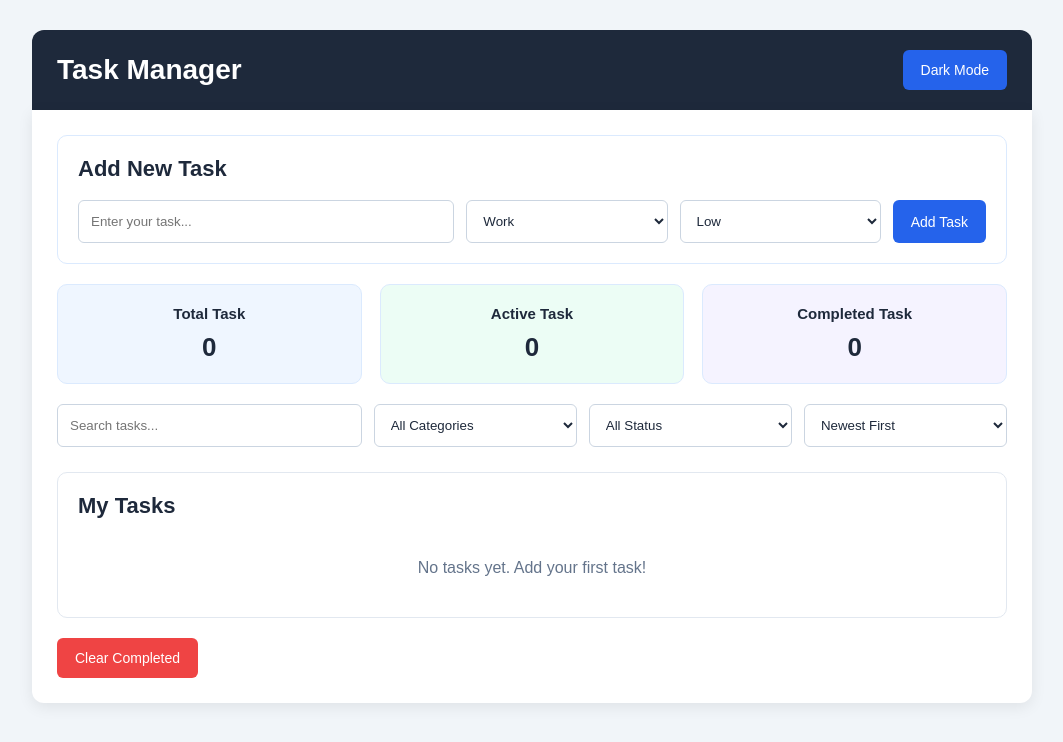
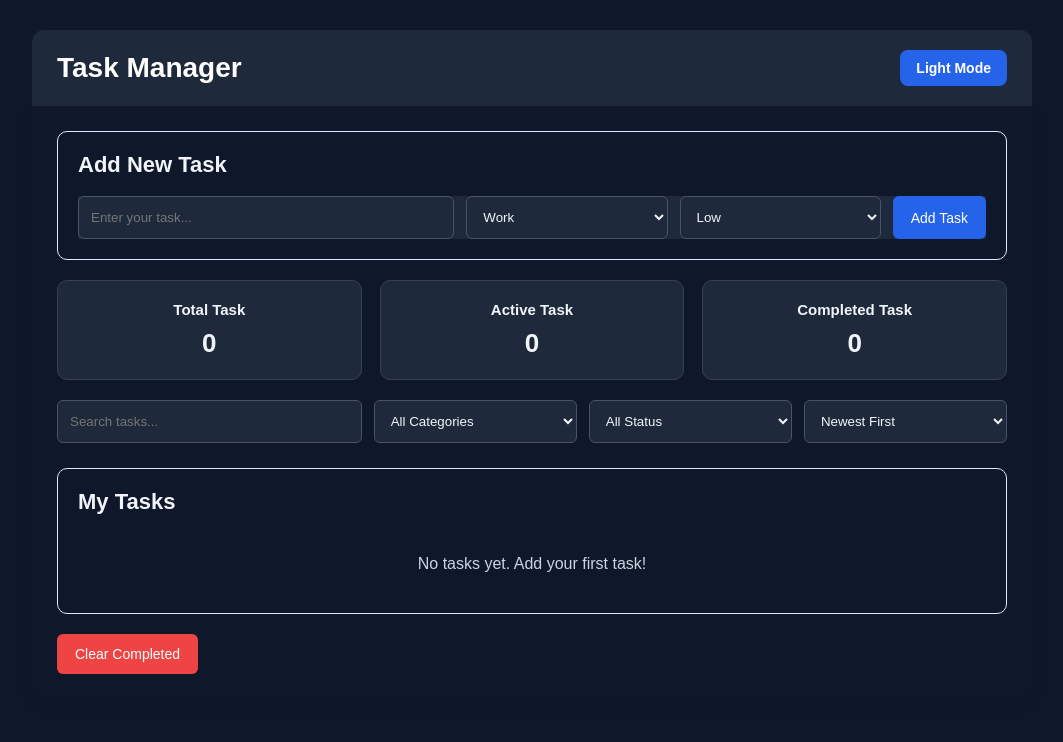
Before and after one commit to Rahul-Damal25/Task-Manager-, a plain HTML site: page index.html in a window 1280 px wide. Both pictures are taken after a click on the button "Dark Mode". Shown: the whole page, without its empty margins (108-1171 px from the left). Drawn offline with Linux system fonts and the light colour scheme.

Commit message:
Add task sorting and dark mode

```diff
--- a/index.html
+++ b/index.html
@@ -10,7 +10,7 @@
 
     <header>
         <h1>Task Manager</h1>
-        <button id="themebtn">Dark Mode</button>
+        <button id="darkmodebtn">Dark Mode</button>
     </header>
 
     <main>
@@ -83,7 +83,7 @@
                 <option value="completed">Completed</option>
             </select>
 
-            <select  id="sortSelect">
+            <select  id="sortselect">
                 <option value="newest">Newest First</option>
                 <option value="oldest">Oldest first</option>
                 <option value="high-low">High to Low</option>
--- a/script.js
+++ b/script.js
@@ -10,6 +10,7 @@ let searchinput = document.getElementById("searchinput");
 let totalcount = document.getElementById("totalcount");
 let activetask = document.getElementById("activetask");
 let completedcount = document.getElementById("Completedcount");
+let darkmodebtn = document.getElementById("darkmodebtn")
 
 function updateTaskCount(){
   totalcount.textContent = tasks.length;
@@ -60,6 +61,42 @@ function renderTasks() {
 
     return matchesSearch && matchesCategory && matchesStatus;
   });
+
+  const sortselect = document.getElementById("sortselect")
+
+  const priorityOrder = {
+    Low : 1,
+    Medium : 2,
+    High : 3
+  }
+
+  const sortvalue  = sortselect.value;
+  // console.log("hii")
+
+  if(sortvalue === "newest"){
+    filteredTasks.sort(function(a,b){
+      return b.createdat - a.createdat;
+    })
+  }
+  else if( sortvalue === "oldest"){
+
+    filteredTasks.sort(function(a,b){
+      return a.createdat - b.createdat
+    })
+  }
+  else if(sortvalue === "high-low"){
+
+   filteredTasks.sort(function(a,b){
+    return priorityOrder[b.priority] - priorityOrder[a.priority]
+   })
+  }
+  else if(sortvalue === "low-high"){
+
+    filteredTasks.sort(function(a,b){
+      return priorityOrder[a.priority] - priorityOrder[b.priority]
+    })
+
+  }
 
   filteredTasks.forEach(function (task) {
     const li = document.createElement("li");
@@ -186,3 +223,19 @@ clearcompleted.addEventListener("click", function () {
     saveTasks();
     renderTasks();
 });
+
+
+darkmodebtn.addEventListener("click",function (){
+  document.body.classList.toggle("dark")
+
+  if(document.body.classList.contains("dark")){
+    darkmodebtn.textContent = "Light Mode"
+  }
+  else{
+    darkmodebtn.textContent = "Dark Mode"
+  }
+})
+
+sortselect.addEventListener("change", function () {
+    renderTasks();
+});
--- a/style.css
+++ b/style.css
@@ -154,10 +154,7 @@ input:focus,select:focus{
 
 }
 
-#tasklist li :hover{
-     background-color: #f1f5f9;
-    border-color: #cbd5e1;
-}
+
 
 #tasklist input[type = "checkbox"]{
     width: 18px;
@@ -210,3 +207,103 @@ input:focus,select:focus{
 #clearcompletedbtn:hover{
     background-color: #dc2626;
 }
+
+
+
+body,
+#taskcounter > div,
+#tasklist li,
+input,
+select {
+    transition: background-color 0.3s ease,
+                color 0.3s ease,
+                border-color 0.3s ease;
+}
+
+
+body.dark {
+    background-color: #0f172a;
+    color: #f1f5f9;
+}
+
+body.dark #taskcounter > div {
+    background-color: #1e293b;
+    color: #f1f5f9;
+    border-color: #334155;
+}
+
+
+body.dark #tasklist li {
+    background-color: #1e293b;
+    color: #f1f5f9;
+    border-color: #334155;
+}
+
+body.dark #tasklist span {
+    color: #f1f5f9;
+}
+
+
+body.dark input,
+body.dark select {
+    background-color: #1e293b;
+    color: #f1f5f9;
+    border: 1px solid #475569;
+}
+
+
+#darkmodebtn {
+    padding: 10px 16px;
+    border: none;
+    border-radius: 8px;
+    background-color: #2563eb;
+    color: white;
+    cursor: pointer;
+    font-weight: 600;
+}
+
+#darkmodebtn:hover {
+    background-color: #1d4ed8;
+}
+
+
+body.dark #emptymessage {
+    color: #cbd5e1;
+}
+
+
+body.dark main,
+body.dark .container {
+    background-color: #0f172a;
+    color: #f1f5f9;
+}
+
+
+body.dark h2,
+body.dark h3 {
+    color: #f1f5f9;
+}
+
+
+body.dark #taskform,
+body.dark #tasklist-section,
+body.dark .task-section {
+    background-color: #1e293b;
+    color: #f1f5f9;
+    border-color: #334155;
+}
+
+
+body.dark #taskcounter > div {
+    background-color: #1e293b;
+    color: #f1f5f9;
+}
+
+
+body.dark #tasklist li span {
+    color: #f1f5f9;
+}
+.dark main{
+  /* border: 2px solid white;  */
+  box-shadow: 0px 0px px 0px white;
+}
```
